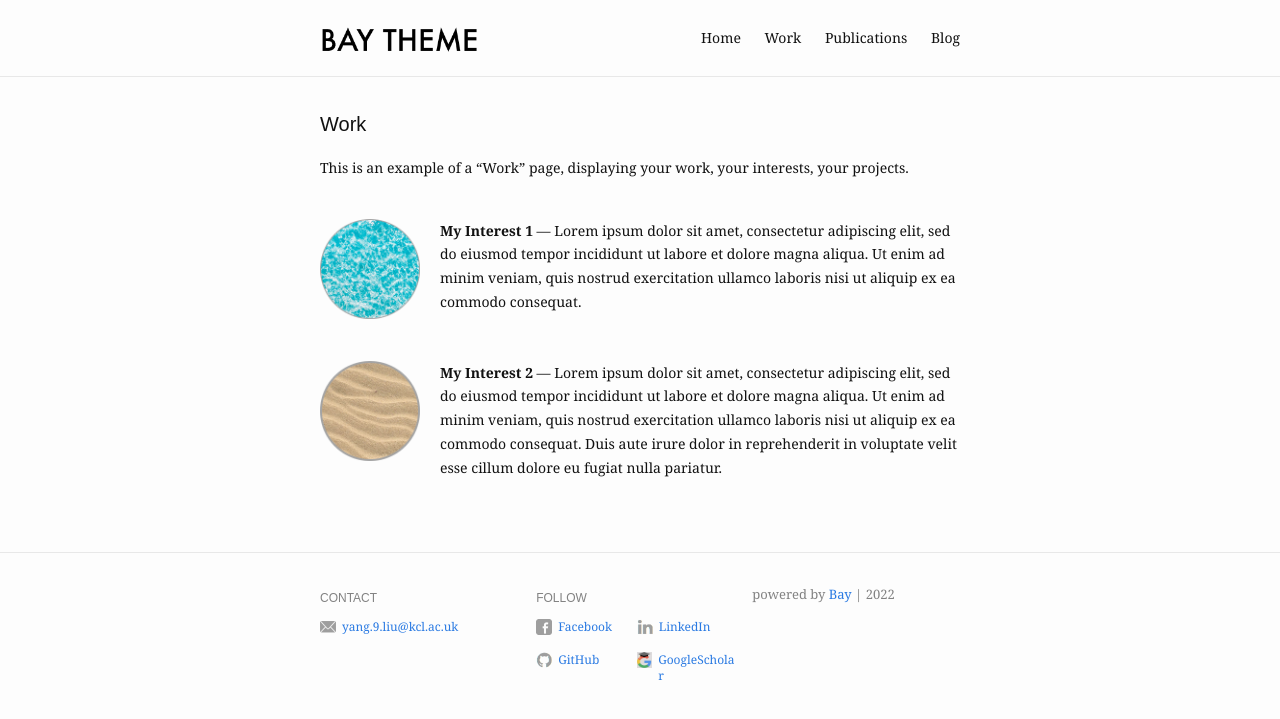
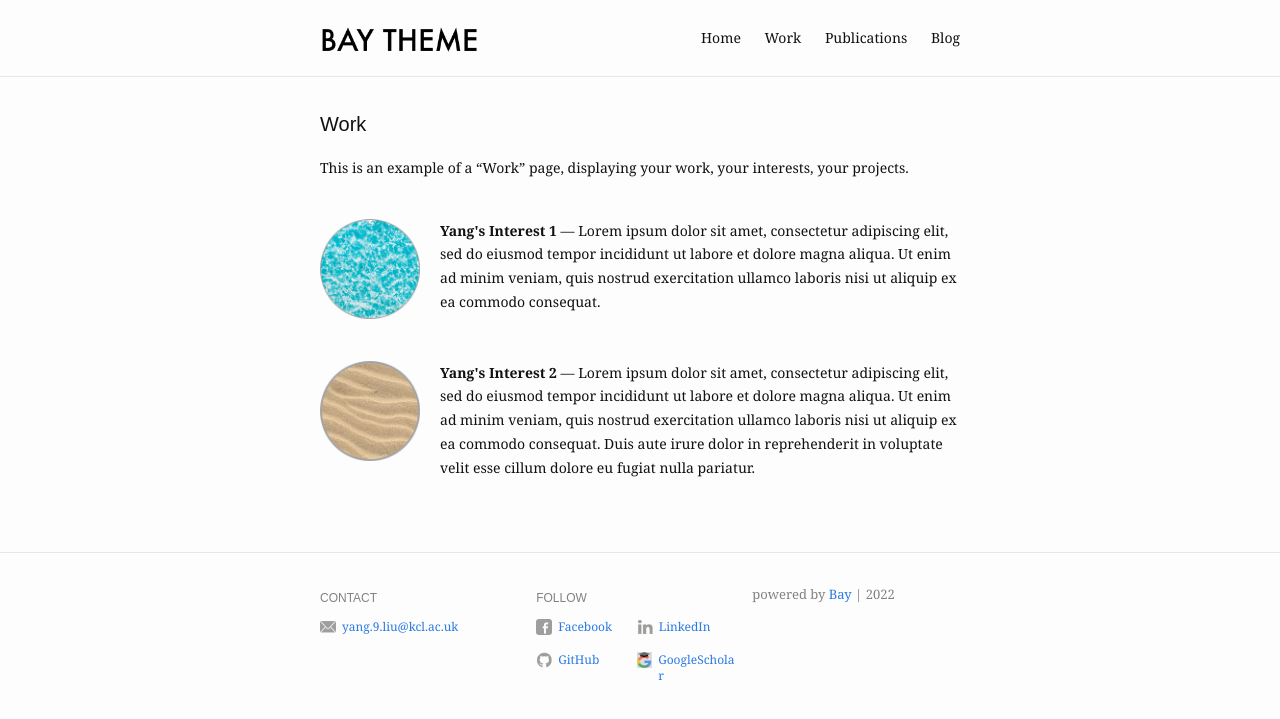
Before and after one commit to MRUIL/MRUIL.github.io, a Jekyll site: the page built from work.md, in a window 1280 px wide. Shown: the top 719 px of the page. Built offline with Jekyll 4.4.1, drawn with Linux system fonts in a browser that asks for light colours.

Commit message:
Update work.md

```diff
--- a/work.md
+++ b/work.md
@@ -3,12 +3,12 @@ layout: work
 title: Work
 slug: /work
 items:
-  - title: My Interest 1
+  - title: Yang's Interest 1
     image:
       src: /assets/img/work/water.png
       alt: water
     description: Lorem ipsum dolor sit amet, consectetur adipiscing elit, sed do eiusmod tempor incididunt ut labore et dolore magna aliqua. Ut enim ad minim veniam, quis nostrud exercitation ullamco laboris nisi ut aliquip ex ea commodo consequat.
-  - title: My Interest 2
+  - title: Yang's Interest 2
     image:
       src: /assets/img/work/sand.png
       alt: sand
```
